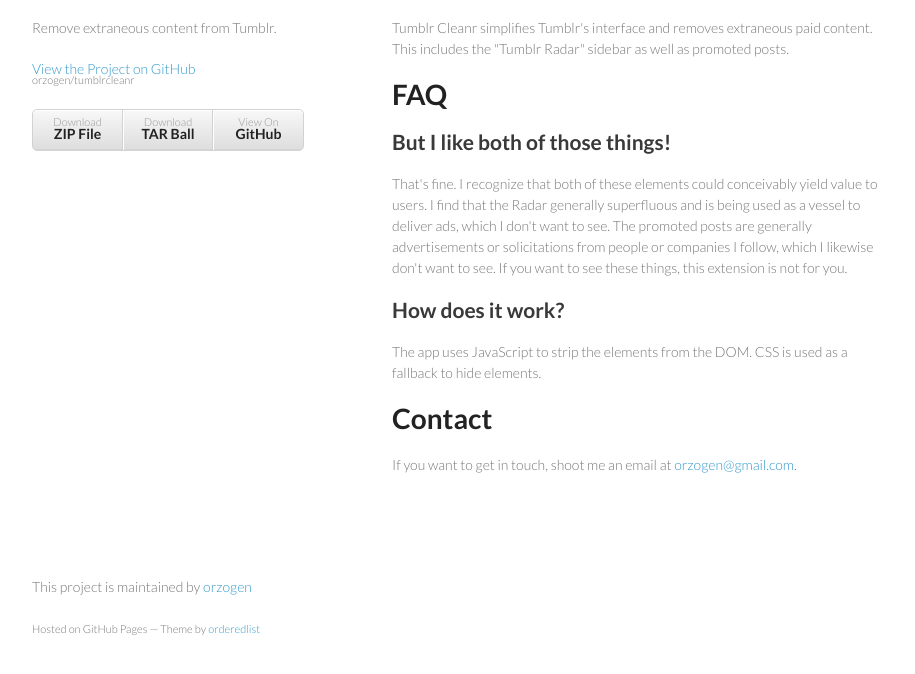
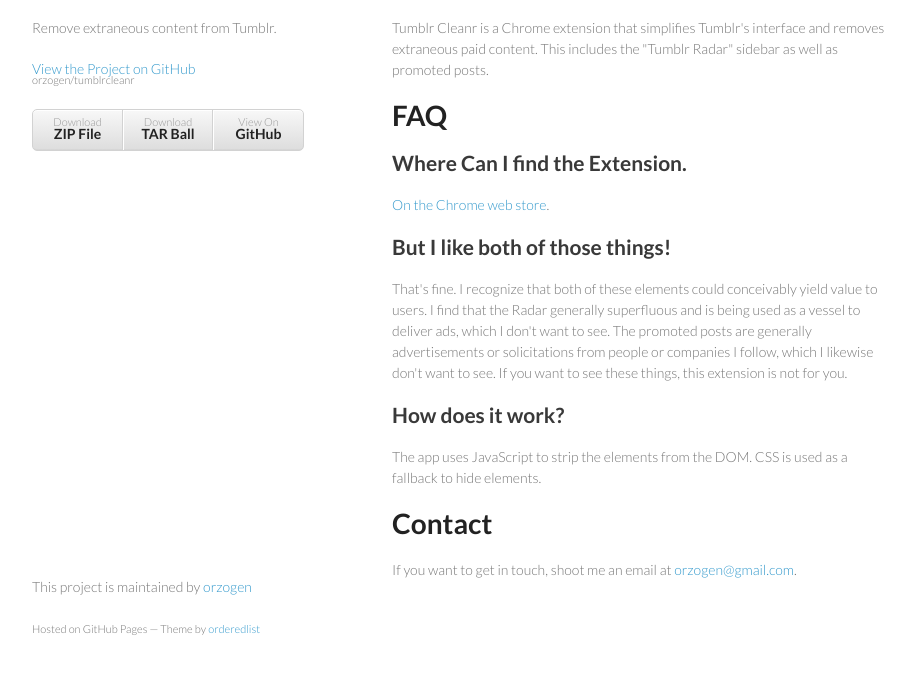
Before and after one commit to orzogen/tumblrcleanr, a plain HTML site: page index.html in a window 1280 px wide. Shown: the part 92-766 px from the top of the page, without its empty margins (178-1093 px from the left). Drawn offline with Linux system fonts and the light colour scheme.

```diff
--- a/index.html
+++ b/index.html
@@ -30,9 +30,13 @@
       <section>
         <h1>Tumblr Cleanr</h1>
 
-<p>Tumblr Cleanr simplifies Tumblr's interface and removes extraneous paid content. This includes the "Tumblr Radar" sidebar as well as promoted posts.</p>
+<p>Tumblr Cleanr is a Chrome extension that simplifies Tumblr's interface and removes extraneous paid content. This includes the "Tumblr Radar" sidebar as well as promoted posts.</p>
 
 <h1>FAQ</h1>
+
+<h2>Where Can I find the Extension.</h2>
+
+<p><a href="https://chrome.google.com/webstore/detail/tumblr-cleanr/kmmklbmmlmpoepihmnpohalndeipahac">On the Chrome web store</a>.</p>
 
 <h2>But I like both of those things!</h2>
 
--- a/params.json
+++ b/params.json
@@ -1 +1 @@
-{"body":"#Tumblr Cleanr\r\n\r\nTumblr Cleanr simplifies Tumblr's interface and removes extraneous paid content. This includes the \"Tumblr Radar\" sidebar as well as promoted posts.\r\n\r\n#FAQ\r\n\r\n##But I like both of those things!\r\n\r\nThat's fine. I recognize that both of these elements could conceivably yield value to users. I find that the Radar generally superfluous and is being used as a vessel to deliver ads, which I don't want to see. The promoted posts are generally advertisements or solicitations from people or companies I follow, which I likewise don't want to see. If you want to see these things, this extension is not for you.\r\n\r\n##How does it work?\r\n\r\nThe app uses JavaScript to strip the elements from the DOM. CSS is used as a fallback to hide elements.\r\n\r\n#Contact\r\n\r\nIf you want to get in touch, shoot me an email at [orzogen@gmail.com](mailto:orzogen@gmail.com).","note":"Don't delete this file! It's used internally to help with page regeneration.","name":"Tumblr Cleanr","google":"","tagline":"Remove extraneous content from Tumblr."}
+{"note":"Don't delete this file! It's used internally to help with page regeneration.","name":"Tumblr Cleanr","google":"","tagline":"Remove extraneous content from Tumblr.","body":"#Tumblr Cleanr\r\n\r\nTumblr Cleanr is a Chrome extension that simplifies Tumblr's interface and removes extraneous paid content. This includes the \"Tumblr Radar\" sidebar as well as promoted posts.\r\n\r\n#FAQ\r\n\r\n##Where Can I find the Extension.\r\n[On the Chrome web store](https://chrome.google.com/webstore/detail/tumblr-cleanr/kmmklbmmlmpoepihmnpohalndeipahac).\r\n\r\n##But I like both of those things!\r\n\r\nThat's fine. I recognize that both of these elements could conceivably yield value to users. I find that the Radar generally superfluous and is being used as a vessel to deliver ads, which I don't want to see. The promoted posts are generally advertisements or solicitations from people or companies I follow, which I likewise don't want to see. If you want to see these things, this extension is not for you.\r\n\r\n##How does it work?\r\n\r\nThe app uses JavaScript to strip the elements from the DOM. CSS is used as a fallback to hide elements.\r\n\r\n#Contact\r\n\r\nIf you want to get in touch, shoot me an email at [orzogen@gmail.com](mailto:orzogen@gmail.com).\r\n"}
```
